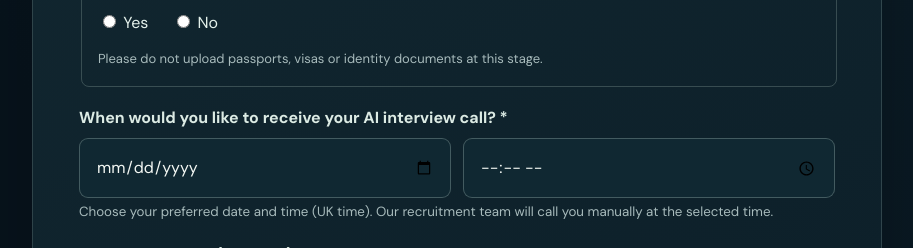
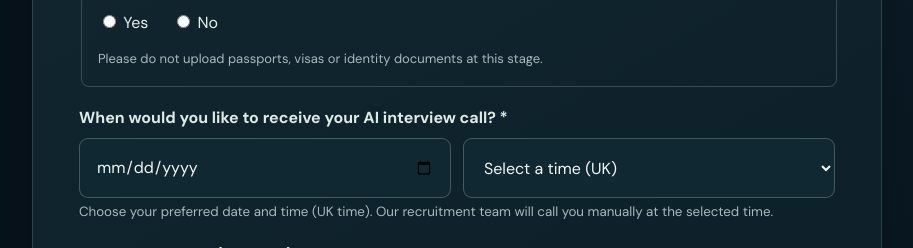
Before and after one commit to contactaidigitals-a11y/aidigitalprime, a Next.js app: page /careers/apply in a window 1280 px wide. Shown: the part 1560-1808 px from the top of the page, without its empty margins (183-1096 px from the left). Built offline with nearby package versions, Linux system fonts and the light colour scheme; no server answers.

Commit message:
Fix careers interview date validation and use reliable time selector

```diff
--- a/app/careers/apply/page.tsx
+++ b/app/careers/apply/page.tsx
@@ -58,7 +58,7 @@ export default function SalesAgentApplication() {
       <label><input type="radio" name="rightToWork" value="No" required/> No</label>
       <p style={{fontSize:13,color:"#a8bbbc",marginBottom:0}}>Please do not upload passports, visas or identity documents at this stage.</p>
      </fieldset>
-     <div><label style={labelStyle} htmlFor="interviewDate">When would you like to receive your AI interview call? *</label><div style={{display:"grid",gridTemplateColumns:"repeat(auto-fit,minmax(200px,1fr))",gap:12}}><input style={inputStyle} id="interviewDate" name="interviewDate" type="date" required min={new Intl.DateTimeFormat("en-CA",{timeZone:"Europe/London",year:"numeric",month:"2-digit",day:"2-digit"}).format(new Date())} value={interviewDate} onChange={event=>setInterviewDate(event.target.value)}/><input style={inputStyle} id="interviewTime" name="interviewTime" type="time" required step={900}/></div><small style={{color:"#a8bbbc"}}>Choose your preferred date and time (UK time). Our recruitment team will call you manually at the selected time.</small></div>
+     <div><label style={labelStyle} htmlFor="interviewDate">When would you like to receive your AI interview call? *</label><div style={{display:"grid",gridTemplateColumns:"repeat(auto-fit,minmax(200px,1fr))",gap:12}}><input style={inputStyle} id="interviewDate" name="interviewDate" type="date" required min={new Date().toLocaleDateString("sv-SE",{timeZone:"Europe/London"})} value={interviewDate} onChange={event=>setInterviewDate(event.target.value)}/><select style={inputStyle} id="interviewTime" name="interviewTime" required defaultValue=""><option value="" disabled>Select a time (UK)</option>{Array.from({length:48},(_,i)=>{const hour=String(Math.floor(i/2)).padStart(2,"0");const minute=i%2===0?"00":"30";const value=`${hour}:${minute}`;return <option key={value} value={value}>{value}</option>;})}</select></div><small style={{color:"#a8bbbc"}}>Choose your preferred date and time (UK time). Our recruitment team will call you manually at the selected time.</small></div>
      <div><label style={labelStyle} htmlFor="experience">Sales experience (optional)</label><textarea style={{...inputStyle,minHeight:94}} id="experience" name="experience" maxLength={1500} placeholder="Tell us briefly about relevant experience."/></div>
      <div><label style={labelStyle} htmlFor="cv">CV / résumé (optional, PDF or DOCX, max 2 MB)</label><input id="cv" name="cv" type="file" accept=".pdf,.docx,application/pdf,application/vnd.openxmlformats-officedocument.wordprocessingml.document" onChange={cvChanged}/>{cvName&&<p style={{fontSize:13,color:"#bcd0c8"}}>Selected: {cvName}</p>}</div>
      <div style={{position:"absolute",left:"-10000px"}} aria-hidden="true"><label htmlFor="website">Leave this empty</label><input type="text" name="website" id="website" tabIndex={-1} autoComplete="off"/></div>
```
